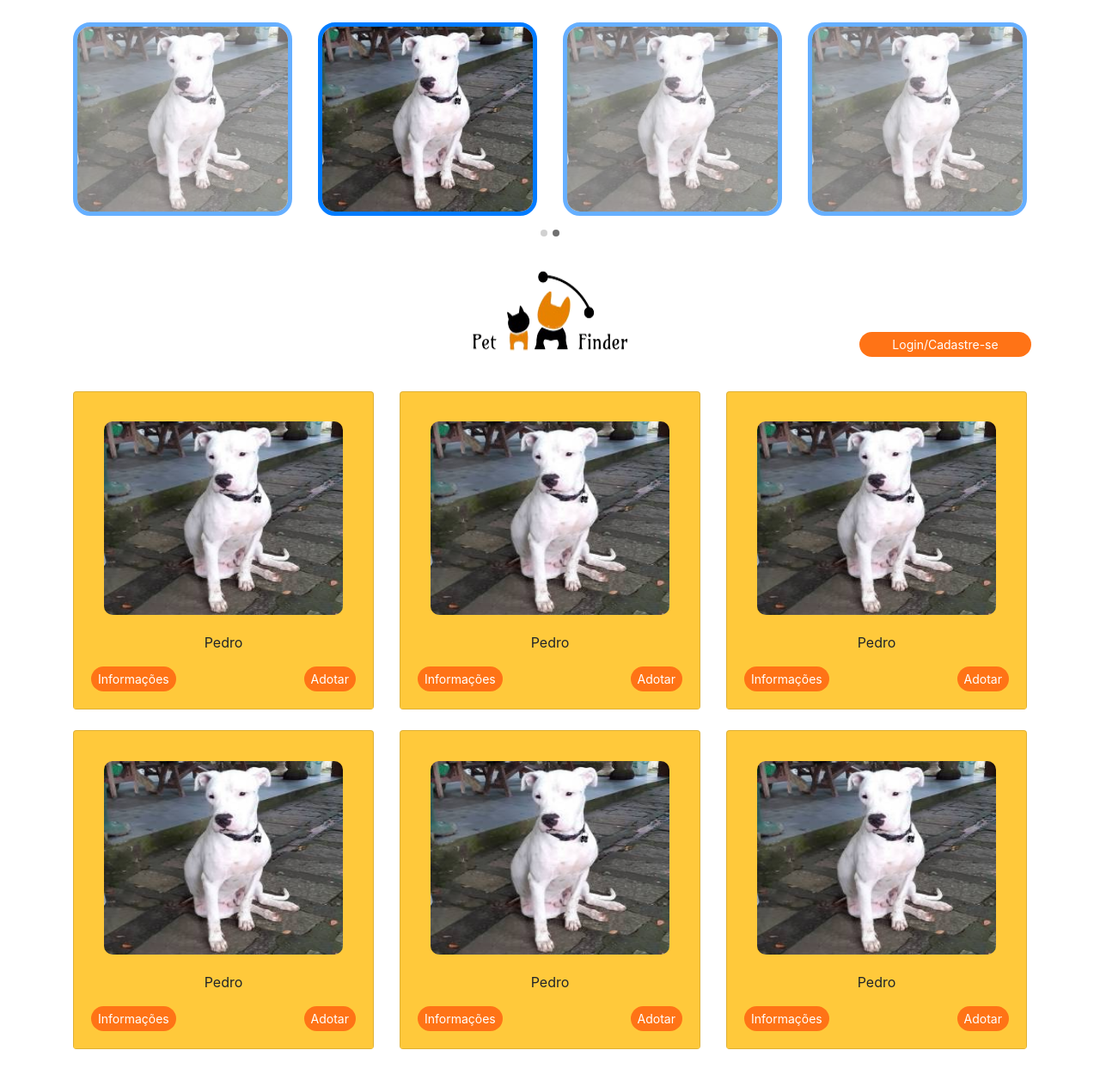
After one commit to Alzemiro/Projeto-Django-Unisc-EAD, a Django app: page /site/ in a window 1280 px wide. The commit adds this page. Shown: the whole page at 86% size. Run offline with Django 3.2, Linux system fonts and the light colour scheme; some libraries are stand-ins or nearby versions.

Commit message:
Criar interface estática

```diff
--- a/DjangoWebProject1/urls.py
+++ b/DjangoWebProject1/urls.py
@@ -13,6 +13,8 @@ urlpatterns = [
     path('', views.home, name='home'),
     path('contact/', views.contact, name='contact'),
     path('about/', views.about, name='about'),
+    path('site/', views.site, name='site'),
+    path('site/register', views.register, name='register'),
     path('login/',
          LoginView.as_view
          (
--- a/app/static/app/content/site.css
+++ b/app/static/app/content/site.css
@@ -1,5 +1,4 @@
 body {
-    padding-top: 50px;
     padding-bottom: 20px;
 }
 
@@ -40,3 +39,24 @@ input[type="checkbox"].input-validation-error {
 .validation-summary-valid {
     display: none;
 }
+
+.blog .carousel-indicators {
+	left: 0;
+	top: auto;
+    bottom: -40px;
+
+}
+
+/* The colour of the indicators */
+.blog .carousel-indicators li {
+    background: #a3a3a3;
+    border-radius: 50%;
+    width: 8px;
+    height: 8px;
+    border-top-width: 0px;
+    border-bottom-width: 0px;
+}
+
+.blog .carousel-indicators .active {
+background: #707070;
+}
--- /dev/null
+++ b/app/templates/app/site.html
@@ -0,0 +1,168 @@
+<!DOCTYPE html>
+<html lang="en">
+<head>
+    <meta charset="UTF-8">
+    <meta name="viewport" content="width=device-width, initial-scale=1.0">
+    <title>{{ title }} - My Django Application</title>
+    {% load staticfiles %}
+    <link rel="stylesheet" href="https://stackpath.bootstrapcdn.com/bootstrap/4.4.1/css/bootstrap.min.css" integrity="sha384-Vkoo8x4CGsO3+Hhxv8T/Q5PaXtkKtu6ug5TOeNV6gBiFeWPGFN9MuhOf23Q9Ifjh" crossorigin="anonymous">
+
+    <link rel="stylesheet" type="text/css" href="{% static 'app/content/site.css' %}" />
+    <script src="{% static 'app/scripts/modernizr-2.6.2.js' %}"></script>
+    <script src="https://ajax.googleapis.com/ajax/libs/jquery/3.4.1/jquery.min.js"></script>
+
+    <script type="text/javascript">
+        $('#blogCarousel').carousel({
+            interval: 5000
+        });
+
+    </script>
+</head>
+<body>
+    <div class="container">
+        <div class="row blog">
+            <div class="col-md-12">
+                <div id="blogCarousel" class="carousel slide" data-ride="carousel">
+                    <ol class="carousel-indicators">
+                        <li data-target="#blogCarousel" data-slide-to="0"></li>
+                        <li data-target="#blogCarousel" data-slide-to="1" class="active"></li>
+                    </ol>
+                    <div class="carousel-inner">
+                        <div class="carousel-item active">
+                            <div class="row">
+                                <div class="col-md-3">
+                                    <a href="#">
+                                        <img class="card-img-top" data-src="holder.js/100px225?theme=thumb&amp;bg=55595c&amp;fg=eceeef&amp;text=Thumbnail" src="{% static 'app/assets/img02.jpg' %}" data-holder-rendered="true" style="height: 225px; width: 100%; margin-top: 10%; border-radius: 20px; border: 5px solid; opacity: 60%">
+                                    </a>
+                                </div>
+                                <div class="col-md-3">
+                                    <a href="#">
+                                        <img class="card-img-top" data-src="holder.js/100px225?theme=thumb&amp;bg=55595c&amp;fg=eceeef&amp;text=Thumbnail" alt="Thumbnail [100%x225]" src="{% static 'app/assets/img02.jpg' %}" data-holder-rendered="true" style="height: 225px; width: 100%; margin-top: 10%; border-radius: 10px; border-radius: 20px; border: 5px solid;">
+                                    </a>
+                                </div>
+                                <div class="col-md-3">
+                                    <a href="#">
+                                        <img class="card-img-top" data-src="holder.js/100px225?theme=thumb&amp;bg=55595c&amp;fg=eceeef&amp;text=Thumbnail" alt="Thumbnail [100%x225]" src="{% static 'app/assets/img02.jpg' %}" data-holder-rendered="true" style="height: 225px; width: 100%; margin-top: 10%; border-radius: 10px; border-radius: 20px; border: 5px solid; opacity: 60%">
+                                    </a>
+                                </div>
+                                <div class="col-md-3">
+                                    <a href="#">
+                                        <img class="card-img-top" data-src="holder.js/100px225?theme=thumb&amp;bg=55595c&amp;fg=eceeef&amp;text=Thumbnail" alt="Thumbnail [100%x225]" src="{% static 'app/assets/img02.jpg' %}" data-holder-rendered="true" style="height: 225px; width: 100%; margin-top: 10%; border-radius: 10px; border-radius: 20px; border: 5px solid; opacity: 60%">
+                                    </a>
+                                </div>
+                            </div>
+                        </div>
+                        <div class="carousel-item">
+                            <div class="row">
+                                <div class="col-md-3">
+                                    <a href="#">
+                                        <img class="card-img-top" data-src="holder.js/100px225?theme=thumb&amp;bg=55595c&amp;fg=eceeef&amp;text=Thumbnail" alt="Thumbnail [100%x225]" src="{% static 'app/assets/img02.jpg' %}" data-holder-rendered="true" style="height: 225px; width: 100%; margin-top: 10%; border-radius: 10px; border-radius: 20px; border: 5px solid; opacity: 60%">
+                                    </a>
+                                </div>
+                                <div class="col-md-3">
+                                    <a href="#">
+                                        <img class="card-img-top" data-src="holder.js/100px225?theme=thumb&amp;bg=55595c&amp;fg=eceeef&amp;text=Thumbnail" alt="Thumbnail [100%x225]" src="{% static 'app/assets/img02.jpg' %}" data-holder-rendered="true" style="height: 225px; width: 100%; margin-top: 10%; border-radius: 10px; border-radius: 20px; border: 5px solid; opacity: 60%">
+                                    </a>
+                                </div>
+                                <div class="col-md-3">
+                                    <a href="#">
+                                        <img class="card-img-top" data-src="holder.js/100px225?theme=thumb&amp;bg=55595c&amp;fg=eceeef&amp;text=Thumbnail" alt="Thumbnail [100%x225]" src="{% static 'app/assets/img02.jpg' %}" data-holder-rendered="true" style="height: 225px; width: 100%; margin-top: 10%; border-radius: 10px; border-radius: 20px; border: 5px solid; opacity: 60%">
+                                    </a>
+                                </div>
+                                <div class="col-md-3">
+                                    <a href="#">
+                                        <img class="card-img-top" data-src="holder.js/100px225?theme=thumb&amp;bg=55595c&amp;fg=eceeef&amp;text=Thumbnail" alt="Thumbnail [100%x225]" src="{% static 'app/assets/img02.jpg' %}" data-holder-rendered="true" style="height: 225px; width: 100%; margin-top: 10%; border-radius: 10px; border-radius: 20px; border: 5px solid; opacity: 60%;">
+                                    </a>
+                                </div>
+                            </div>
+                        </div>
+                    </div>
+                </div>
+            </div>
+        </div>
+    </div>
+    <div class="d-flex justify-content-center align-items-center">
+        <img src="{% static 'app/assets/logo-bg.png' %}" style="height: 220px; width: 200px; background-color: #ffffff; color: #ffffff; border: 0px;" />
+    </div>
+    <div class="d-flex justify-content-end" style="margin-top: -105px">
+        <button style="margin-right:80px; width: 200px; color: #ffffff; margin-bottom: 40px; margin-top: 20px; background-color: #ff7316; border: 0px; border-radius: 16px" type="button" class="btn btn-sm btn-outline-secondary"><a style="color: #ffffff" href="register">Login/Cadastre-se</a></button>
+    </div>
+  <div class="container">
+      <div class="row">
+        <div class="col-md-4">
+          <div class="card mb-4 box-shadow" style="display: block; text-align: center; background-color: #ffc93b">
+            <img class="card-img-top" data-src="holder.js/100px225?theme=thumb&amp;bg=55595c&amp;fg=eceeef&amp;text=Thumbnail" alt="Thumbnail [100%x225]" src="{% static 'app/assets/img02.jpg' %}" data-holder-rendered="true" style="height: 225px; width: 80%; margin-top: 10%; border-radius: 10px">
+            <div class="card-body" style="background-color: #ffc93b">
+              <p class="card-text" style="text-align: center">Pedro</p>
+              <div class="d-flex justify-content-between align-items-center">
+                <button style="background-color: #ff7316; color: #ffffff; border: 0px; border-radius: 16px" type="button" class="btn btn-sm btn-outline-secondary">Informações</button>
+                <button style="background-color: #ff7316; color: #ffffff; border: 0px; border-radius: 16px" type="button" class="btn btn-sm btn-outline-secondary">Adotar</button>
+              </div>
+            </div>
+          </div>
+        </div>
+        <div class="col-md-4">
+          <div class="card mb-4 box-shadow" style="display: block; text-align: center; background-color: #ffc93b">
+            <img class="card-img-top" data-src="holder.js/100px225?theme=thumb&amp;bg=55595c&amp;fg=eceeef&amp;text=Thumbnail" alt="Thumbnail [100%x225]" src="{% static 'app/assets/img02.jpg' %}" data-holder-rendered="true" style="height: 225px; width: 80%; margin-top: 10%; border-radius: 10px">
+            <div class="card-body" style="background-color: #ffc93b">
+              <p class="card-text" style="text-align: center">Pedro</p>
+              <div class="d-flex justify-content-between align-items-center">
+                <button style="background-color: #ff7316; color: #ffffff; border: 0px; border-radius: 16px" type="button" class="btn btn-sm btn-outline-secondary">Informações</button>
+                <button style="background-color: #ff7316; color: #ffffff; border: 0px; border-radius: 16px" type="button" class="btn btn-sm btn-outline-secondary">Adotar</button>
+              </div>
+            </div>
+          </div>
+        </div>
+        <div class="col-md-4">
+          <div class="card mb-4 box-shadow" style="display: block; text-align: center; background-color: #ffc93b">
+            <img class="card-img-top" data-src="holder.js/100px225?theme=thumb&amp;bg=55595c&amp;fg=eceeef&amp;text=Thumbnail" alt="Thumbnail [100%x225]" src="{% static 'app/assets/img02.jpg' %}" data-holder-rendered="true" style="height: 225px; width: 80%; margin-top: 10%; border-radius: 10px">
+            <div class="card-body" style="background-color: #ffc93b">
+              <p class="card-text" style="text-align: center">Pedro</p>
+              <div class="d-flex justify-content-between align-items-center">
+                <button style="background-color: #ff7316; color: #ffffff; border: 0px; border-radius: 16px" type="button" class="btn btn-sm btn-outline-secondary">Informações</button>
+                <button style="background-color: #ff7316; color: #ffffff; border: 0px; border-radius: 16px" type="button" class="btn btn-sm btn-outline-secondary">Adotar</button>
+              </div>
+            </div>
+          </div>
+        </div>
+
+        <div class="col-md-4">
+          <div class="card mb-4 box-shadow" style="display: block; text-align: center; background-color: #ffc93b">
+            <img class="card-img-top" data-src="holder.js/100px225?theme=thumb&amp;bg=55595c&amp;fg=eceeef&amp;text=Thumbnail" alt="Thumbnail [100%x225]" src="{% static 'app/assets/img02.jpg' %}" data-holder-rendered="true" style="height: 225px; width: 80%; margin-top: 10%; border-radius: 10px">
+            <div class="card-body" style="background-color: #ffc93b">
+              <p class="card-text" style="text-align: center">Pedro</p>
+              <div class="d-flex justify-content-between align-items-center">
+                <button style="background-color: #ff7316; color: #ffffff; border: 0px; border-radius: 16px" type="button" class="btn btn-sm btn-outline-secondary">Informações</button>
+                <button style="background-color: #ff7316; color: #ffffff; border: 0px; border-radius: 16px" type="button" class="btn btn-sm btn-outline-secondary">Adotar</button>
+              </div>
+            </div>
+          </div>
+        </div>
+        <div class="col-md-4">
+          <div class="card mb-4 box-shadow" style="display: block; text-align: center; background-color: #ffc93b">
+            <img class="card-img-top" data-src="holder.js/100px225?theme=thumb&amp;bg=55595c&amp;fg=eceeef&amp;text=Thumbnail" alt="Thumbnail [100%x225]" src="{% static 'app/assets/img02.jpg' %}" data-holder-rendered="true" style="height: 225px; width: 80%; margin-top: 10%; border-radius: 10px">
+            <div class="card-body" style="background-color: #ffc93b">
+              <p class="card-text" style="text-align: center">Pedro</p>
+              <div class="d-flex justify-content-between align-items-center">
+                <button style="background-color: #ff7316; color: #ffffff; border: 0px; border-radius: 16px" type="button" class="btn btn-sm btn-outline-secondary">Informações</button>
+                <button style="background-color: #ff7316; color: #ffffff; border: 0px; border-radius: 16px" type="button" class="btn btn-sm btn-outline-secondary">Adotar</button>
+              </div>
+            </div>
+          </div>
+        </div>
+        <div class="col-md-4">
+          <div class="card mb-4 box-shadow" style="display: block; text-align: center; background-color: #ffc93b">
+            <img class="card-img-top" data-src="holder.js/100px225?theme=thumb&amp;bg=55595c&amp;fg=eceeef&amp;text=Thumbnail" alt="Thumbnail [100%x225]" src="{% static 'app/assets/img02.jpg' %}" data-holder-rendered="true" style="height: 225px; width: 80%; margin-top: 10%; border-radius: 10px">
+            <div class="card-body" style="background-color: #ffc93b">
+              <p class="card-text" style="text-align: center">Pedro</p>
+              <div class="d-flex justify-content-between align-items-center">
+                <button style="background-color: #ff7316; color: #ffffff; border: 0px; border-radius: 16px" type="button" class="btn btn-sm btn-outline-secondary">Informações</button>
+                <button style="background-color: #ff7316; color: #ffffff; border: 0px; border-radius: 16px" type="button" class="btn btn-sm btn-outline-secondary">Adotar</button>
+              </div>
+            </div>
+          </div>
+        </div>
+      </div>
+  </div>
+</body>
+</html>
--- a/app/views.py
+++ b/app/views.py
@@ -43,3 +43,29 @@ def about(request):
             'year':datetime.now().year,
         }
     )
+
+
+def site(request):
+    assert isinstance(request, HttpRequest)
+    return render(
+        request,
+        'app/site.html',
+        {
+            'title': 'Site',
+            'message': 'Your application description page.',
+            'year': datetime.now().year,
+        }
+    )
+
+
+def register(request):
+    assert isinstance(request, HttpRequest)
+    return render(
+        request,
+        'app/register.html',
+        {
+            'title': 'Site',
+            'message': 'Your application description page.',
+            'year': datetime.now().year,
+        }
+    )
```
Also changed, not shown: app/templates/app/register.html (added, +131 -0 lines), app/static/app/assets - cópia/img01.jpeg (added), app/static/app/assets - cópia/img02.jpg (added), app/static/app/assets - cópia/logo.jpeg (added), app/static/app/assets/img01.jpeg (added), app/static/app/assets/img02.jpg (added), app/static/app/assets/logo-bg.png (added), app/static/app/assets/logo.jpeg (added), 2 other files.
